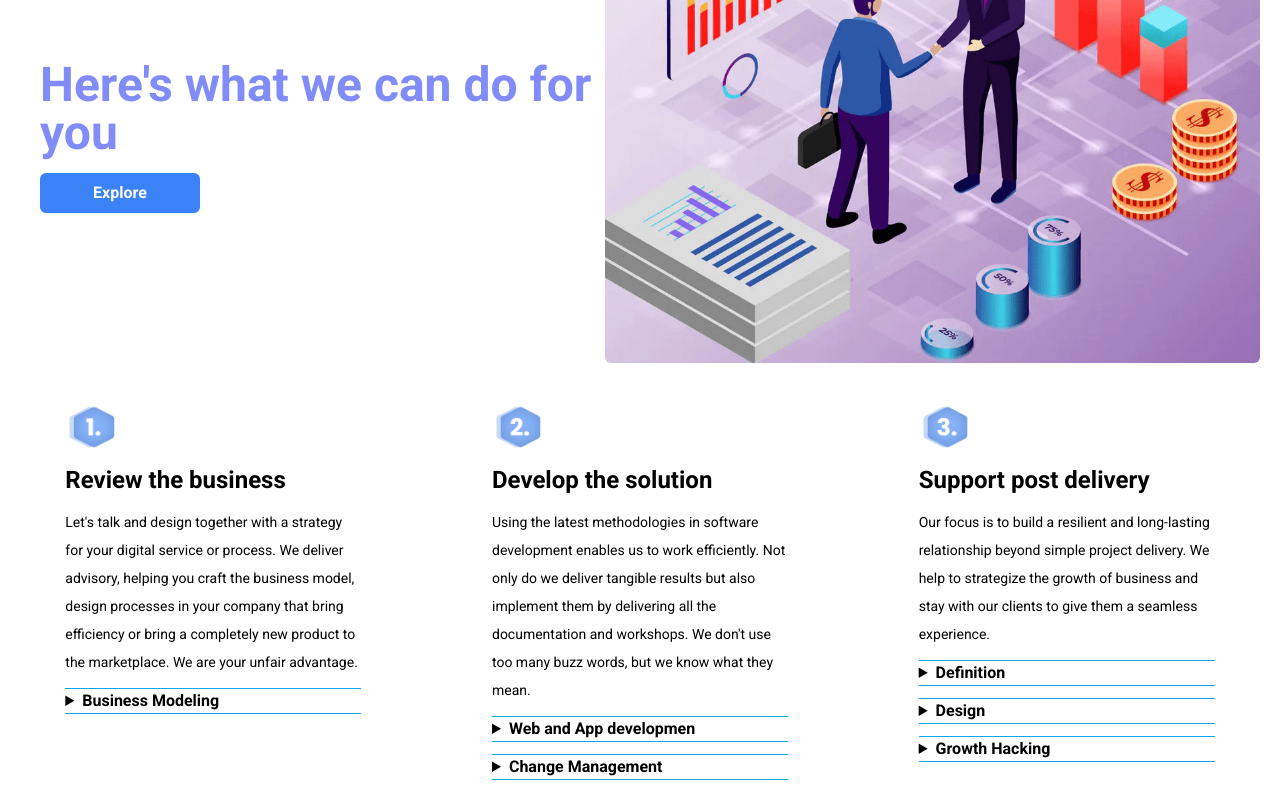
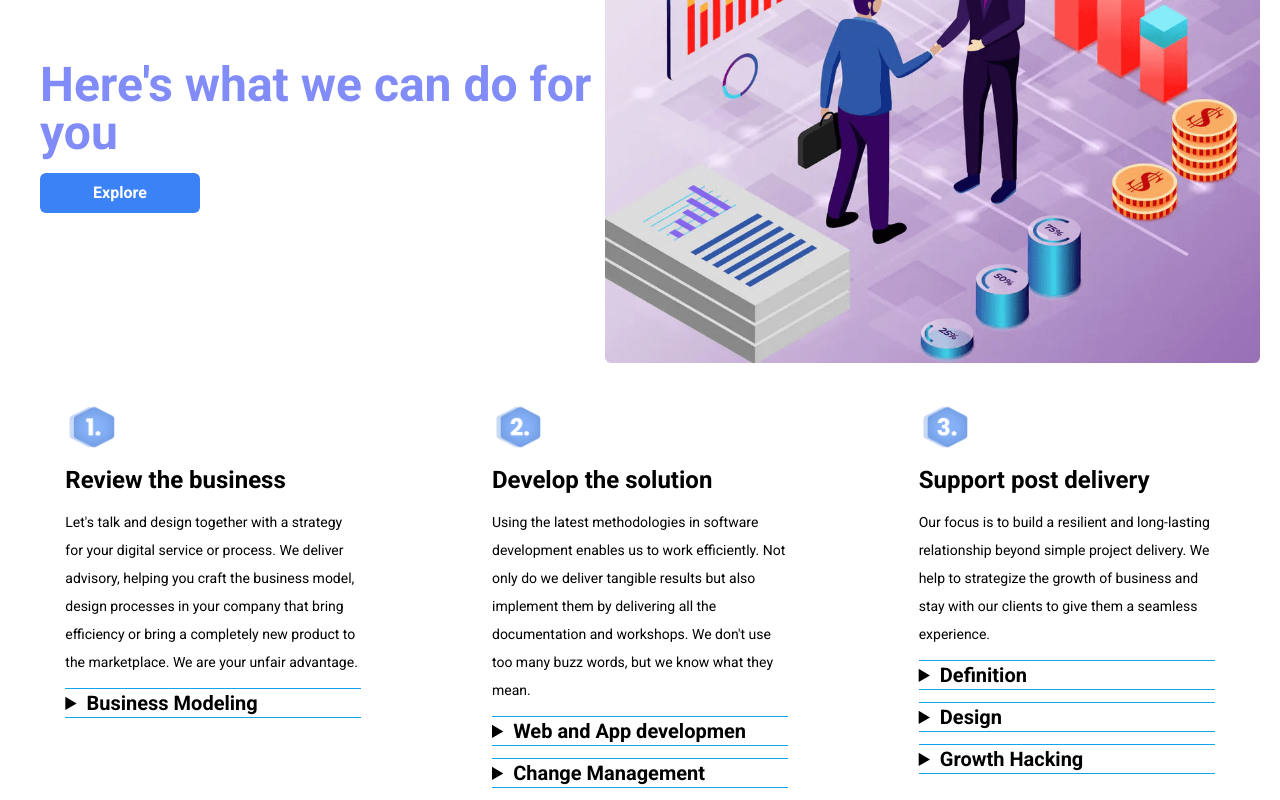
Before and after one commit to Masum-Reza2/it-company-portfolio, a React (Vite) app: page / in a window 1280 px wide. Shown: the part 268-1068 px from the top of the page. Built offline with nearby package versions, Linux system fonts and the light colour scheme.

Commit message:
review section added

```diff
--- a/src/components/Review.jsx
+++ b/src/components/Review.jsx
@@ -9,8 +9,8 @@ export default function Review() {
                         <img className='w-1/6' src="../images/one.webp" alt="" />
                         <h2 className='text-2xl font-bold'>Review the business</h2>
                         <p className='text-sm leading-loose'>Let's talk and design together with a strategy for your digital service or process. We deliver advisory, helping you craft the business model, design processes in your company that bring efficiency or bring a completely new product to the marketplace. We are your unfair advantage.</p>
-                        <details className='border-y border-sky-500'>
-                            <summary className='font-bold'>Business Modeling</summary>
+                        <details className='border-y border-sky-500 cursor-pointer'>
+                            <summary className='font-bold lg:text-xl'>Business Modeling</summary>
                             <ul className='p-5 list-disc text-sm font-semibold space-y-2'>
                                 <li>Business Analysis</li>
                                 <li>Solution Design</li>
@@ -24,8 +24,8 @@ export default function Review() {
                         <img className='w-1/6' src="../images/two.webp" alt="" />
                         <h2 className='text-2xl font-bold'>Develop the solution</h2>
                         <p className='text-sm leading-loose'>Using the latest methodologies in software development enables us to work efficiently. Not only do we deliver tangible results but also implement them by delivering all the documentation and workshops. We don't use too many buzz words, but we know what they mean.</p>
-                        <details className='border-y border-sky-500'>
-                            <summary className='font-bold'>Web and App developmen</summary>
+                        <details className='border-y border-sky-500 cursor-pointer'>
+                            <summary className='font-bold lg:text-xl'>Web and App developmen</summary>
                             <ul className='p-5 list-disc text-sm font-semibold space-y-2'>
                                 <li>Workshops</li>
                                 <li>User journeys</li>
@@ -35,8 +35,8 @@ export default function Review() {
                                 <li>Development</li>
                             </ul>
                         </details>
-                        <details className='border-y border-sky-500'>
-                            <summary className='font-bold'>Change Management</summary>
+                        <details className='border-y border-sky-500 cursor-pointer'>
+                            <summary className='font-bold lg:text-xl'>Change Management</summary>
                             <ul className='p-5 list-disc text-sm font-semibold space-y-2'>
                                 <li>Product Training</li>
                                 <li>Documentation</li>
@@ -48,8 +48,8 @@ export default function Review() {
                         <img className='w-1/6' src="../images/three.webp" alt="" />
                         <h2 className='text-2xl font-bold'>Support post delivery</h2>
                         <p className='text-sm leading-loose'>Our focus is to build a resilient and long-lasting relationship beyond simple project delivery. We help to strategize the growth of business and stay with our clients to give them a seamless experience.</p>
-                        <details className='border-y border-sky-500'>
-                            <summary className='font-bold'>Definition</summary>
+                        <details className='border-y border-sky-500 cursor-pointer'>
+                            <summary className='font-bold lg:text-xl'>Definition</summary>
                             <ul className='p-5 list-disc text-sm font-semibold space-y-2'>
                                 <li>Stakeholder workshops</li>
                                 <li>Market review</li>
@@ -60,16 +60,16 @@ export default function Review() {
                                 <li>Audience profiling and segmentation</li>
                             </ul>
                         </details>
-                        <details className='border-y border-sky-500'>
-                            <summary className='font-bold'>Design</summary>
+                        <details className='border-y border-sky-500 cursor-pointer'>
+                            <summary className='font-bold lg:text-xl'>Design</summary>
                             <ul className='p-5 list-disc text-sm font-semibold space-y-2'>
                                 <li>Product Training</li>
                                 <li>Documentation</li>
                                 <li>Communication</li>
                             </ul>
                         </details>
-                        <details className='border-y border-sky-500'>
-                            <summary className='font-bold'>Growth Hacking</summary>
+                        <details className='border-y border-sky-500 cursor-pointer'>
+                            <summary className='font-bold lg:text-xl'>Growth Hacking</summary>
                             <ul className='p-5 list-disc text-sm font-semibold space-y-2'>
                                 <li>Content marketing</li>
                                 <li>Video production</li>
```
